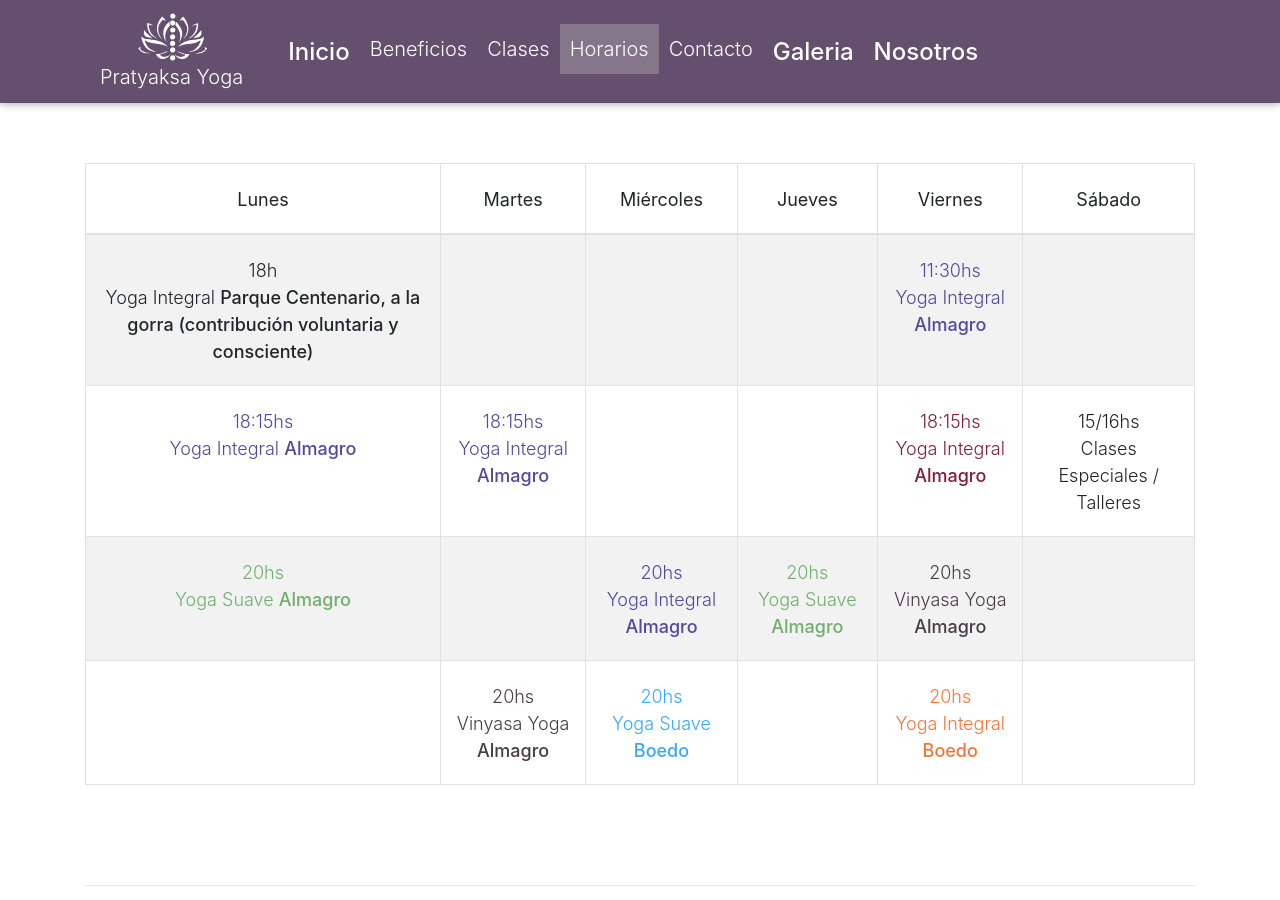
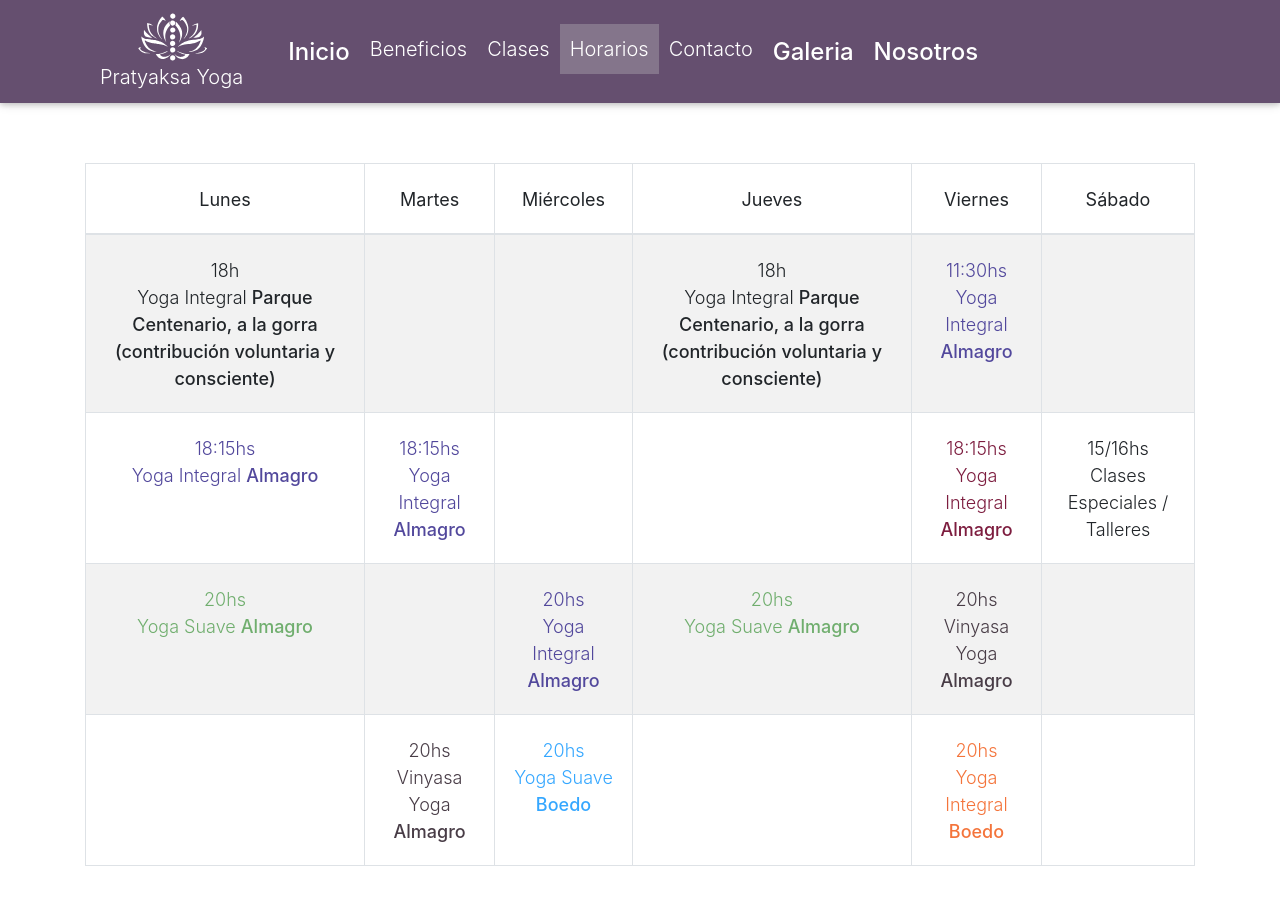
Before and after one commit to pratyaksayoga/pratyaksayoga.github.io, a Jekyll site: the page built from home.md, in a window 1280 px wide and 900 px high, scrolled down 2937 px. Built offline with Jekyll 4.4.1, drawn with Linux system fonts in a browser that asks for light colours; nearby versions of some CDN libraries.

Commit message:
Update from Forestry.io pratyaksayoga updated _data/horario.yml

```diff
--- a/_data/horario.yml
+++ b/_data/horario.yml
@@ -64,9 +64,9 @@ miercoles:
     color: 35a7ff
 jueves:
   espacio-1:
-    clase: ''
-    horario: ''
-    sede: ''
+    clase: 'Yoga Integral '
+    horario: '18h '
+    sede: Parque Centenario, a la gorra (contribución voluntaria y consciente)
     color: ''
   espacio-2:
     clase: ''
```
